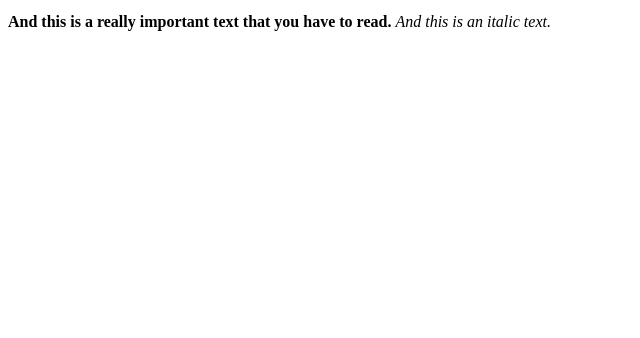
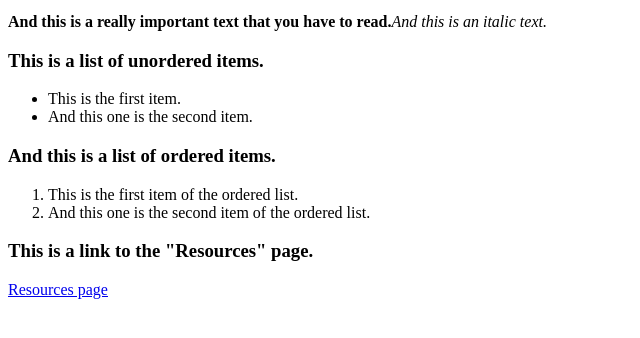
Before and after one commit to gabomoe/git_test, a plain HTML site: page index.html in a window 1280 px wide. Shown: the part 148-486 px from the top of the page, without its empty margins (0-640 px from the left). Drawn offline with Linux system fonts and the light colour scheme.

Commit message:
Added the whole file structure for the website

```diff
--- a/index.html
+++ b/index.html
@@ -9,7 +9,18 @@
 <h1>Hello World!</h1>
 <h2>My first website</h2>
 <p>This is my first website, and I actually like it.</p>
-<strong>And this is a really important text that you have to read.</strong>
-<em>And this is an italic text.</em>
+<strong>And this is a really important text that you have to read.</strong><em>And this is an italic text.</em>
+<h3>This is a list of unordered items.</h3>
+<ul>
+    <li>This is the first item.</li>
+    <li>And this one is the second item.</li>
+</ul>
+<h3>And this is a list of ordered items.</h3>
+<ol>
+    <li>This is the first item of the ordered list.</li>
+    <li>And this one is the second item of the ordered list.</li>
+</ol>
+<h3>This is a link to the "Resources" page.</h3>
+<a href="resources/index.html" target="_blank" rel="noopener noreferrer">Resources page</a>
 </body>
 </html>
```
Also changed, not shown: resources/index.html (added, +12 -0 lines), resources/images/1.jpg (added).
